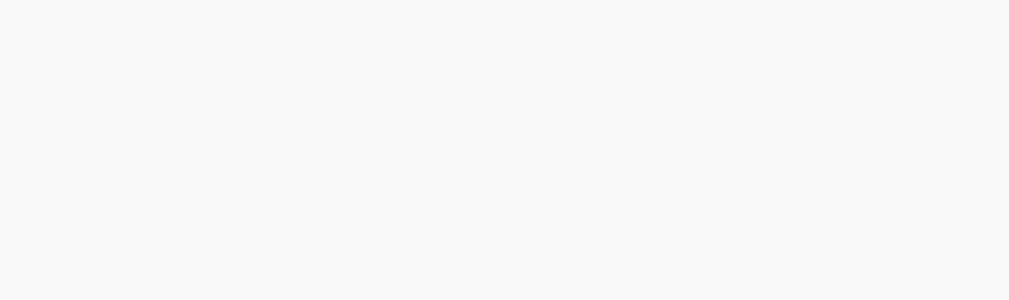
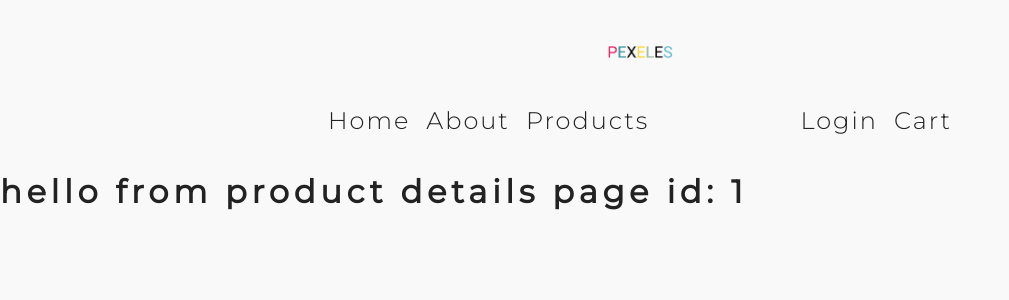
Before and after one commit to julianoperin/ecommerce-react, a React (Create React App) app: page /products/1 in a window 1280 px wide. Shown: the top 300 px of the page, without its empty margins (0-1009 px from the left). Built offline with nearby package versions, Linux system fonts and the light colour scheme.

Commit message:
setup nav links

```diff
--- a/src/App.js
+++ b/src/App.js
@@ -13,9 +13,14 @@ import Products from "./pages/Products";
 import ProductDetails from "./pages/ProductDetails";
 
 //! Components
+import Header from "./components/Header";
+
+//! App
 export default function App() {
   return (
     <Router>
+      <Header />
+      <Switch>
         <Route exact path="/">
           <Home />
         </Route>
@@ -25,6 +30,23 @@ export default function App() {
         <Route path="/cart">
           <Cart />
         </Route>
+        <Route path="checkout">
+          <Checkout />
+        </Route>
+        <Route path="/login">
+          <Login />
+        </Route>
+        <Route exact path="/products">
+          <Products />
+        </Route>
+        <Route
+          path="/products/:id"
+          children={<ProductDetails></ProductDetails>}
+        ></Route>
+        <Route path="*">
+          <Error />
+        </Route>
+      </Switch>
     </Router>
   );
 }
--- a/src/components/Header.js
+++ b/src/components/Header.js
@@ -1,5 +1,32 @@
 import React from "react";
+import { Link } from "react-router-dom";
+import logo from "../assets/PEXELES.png";
 
 export default function Header() {
-  return <h1>hello from header</h1>;
+  return (
+    <header className="header">
+      <img src={logo} alt="logo" className="logo" />
+      <ul>
+        <div>
+          <li>
+            <Link to="/">Home</Link>
+          </li>
+          <li>
+            <Link to="/about">About</Link>
+          </li>
+          <li>
+            <Link to="/products">Products</Link>
+          </li>
+        </div>
+        <div>
+          <li>
+            <Link to="/login">Login</Link>
+          </li>
+          <li>
+            <Link to="/cart">Cart</Link>
+          </li>
+        </div>
+      </ul>
+    </header>
+  );
 }
--- a/src/pages/ProductDetails.js
+++ b/src/pages/ProductDetails.js
@@ -1,5 +1,7 @@
 import React from "react";
+import { useParams } from "react-router-dom";
 
 export default function ProductDetails() {
-  return <h1>hello from product details page</h1>;
+  const { id } = useParams();
+  return <h1>hello from product details page id: {id}</h1>;
 }
```
Also changed, not shown: src/assets/PEXELES.png (added). Lines whose indentation alone changed are shown as unchanged.
